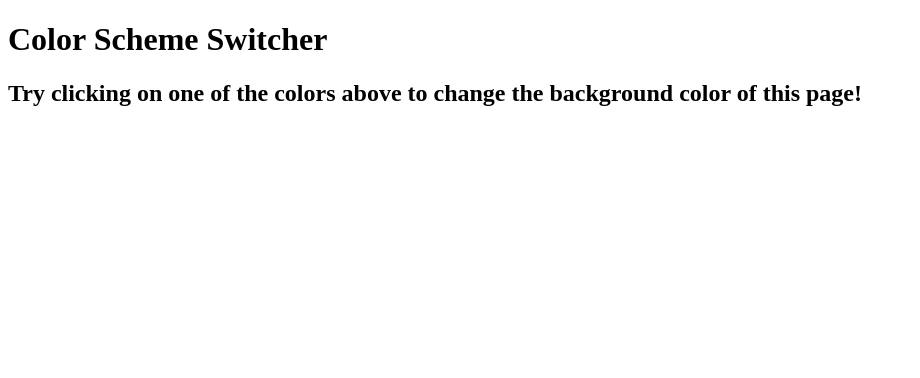
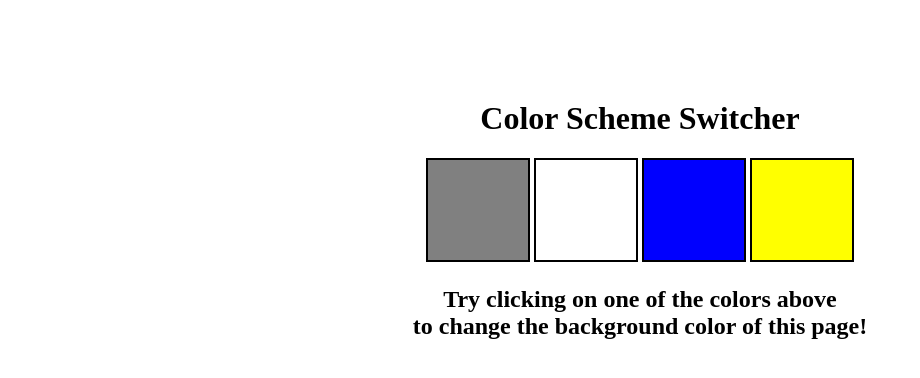
Before and after one commit to KrishXankar-27/My_Journey-web_Dev-, a plain HTML site: page 03__Week-3/practice-Q/Q-1/index.html in a window 1280 px wide. Shown: the whole page, without its empty margins (0-920 px from the left). Drawn offline with Linux system fonts and the light colour scheme; the site is published under a folder, as on GitHub Pages, so addresses that start at the root find nothing.

Commit message:
Color Scheme Switcher

```diff
--- a/03__Week-3/practice-Q/Q-1/index.html
+++ b/03__Week-3/practice-Q/Q-1/index.html
@@ -4,7 +4,7 @@
     <meta charset="UTF-8" />
     <meta name="viewport" content="width=device-width, initial-scale=1.0" />
     <meta http-equiv="X-UA-Compatible" content="ie=edge" />
-    <link rel="stylesheet" href="/Q-1/style.css" />
+    <link rel="stylesheet" href="style.css" />
     <title>JavaScript Background Color Switcher</title>
   </head>
   <body>
@@ -19,8 +19,6 @@
         <span>to change the background color of this page!</span>
       </h2>
     </div>
-
-
     <script>
         const body = document.querySelector('body');
 
```
